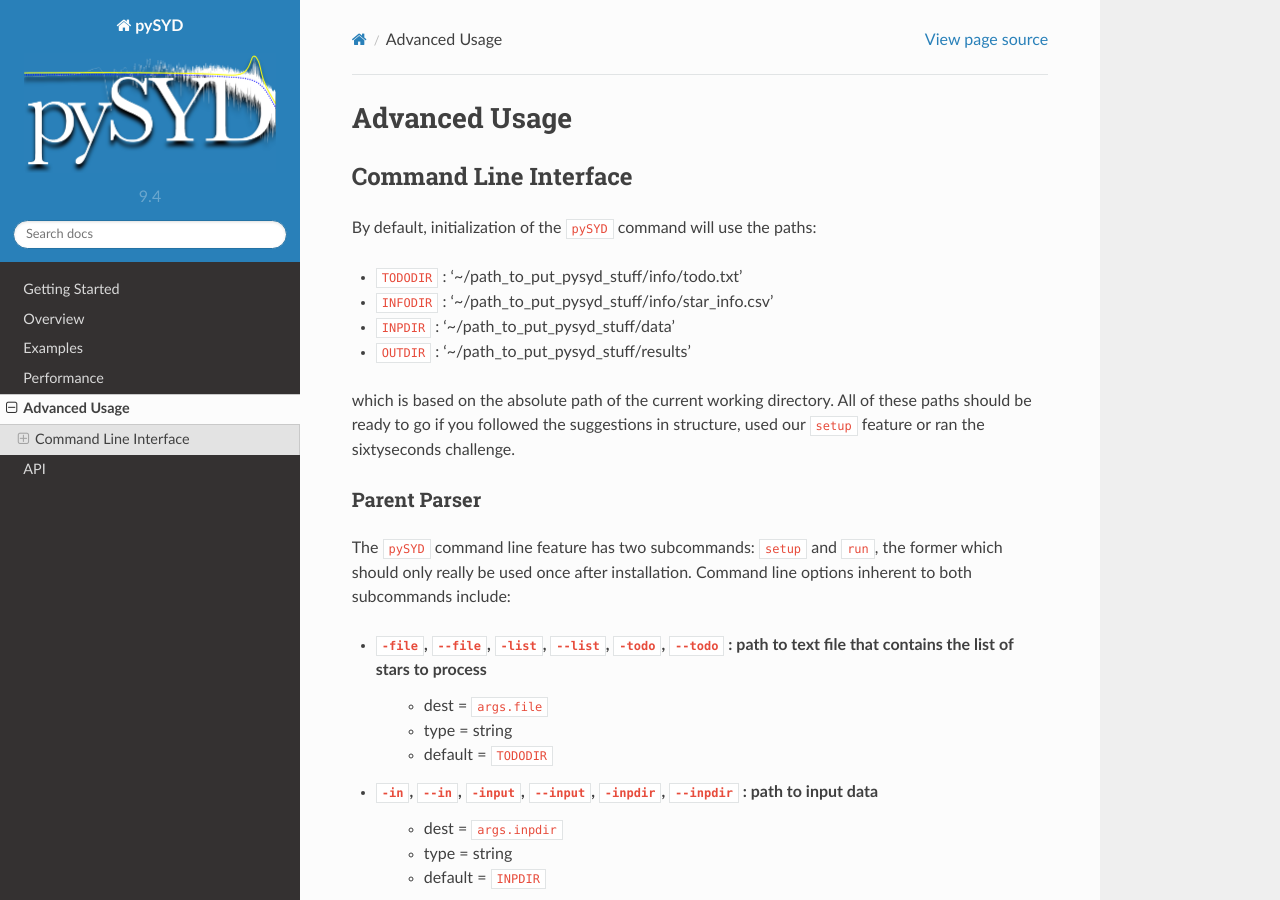
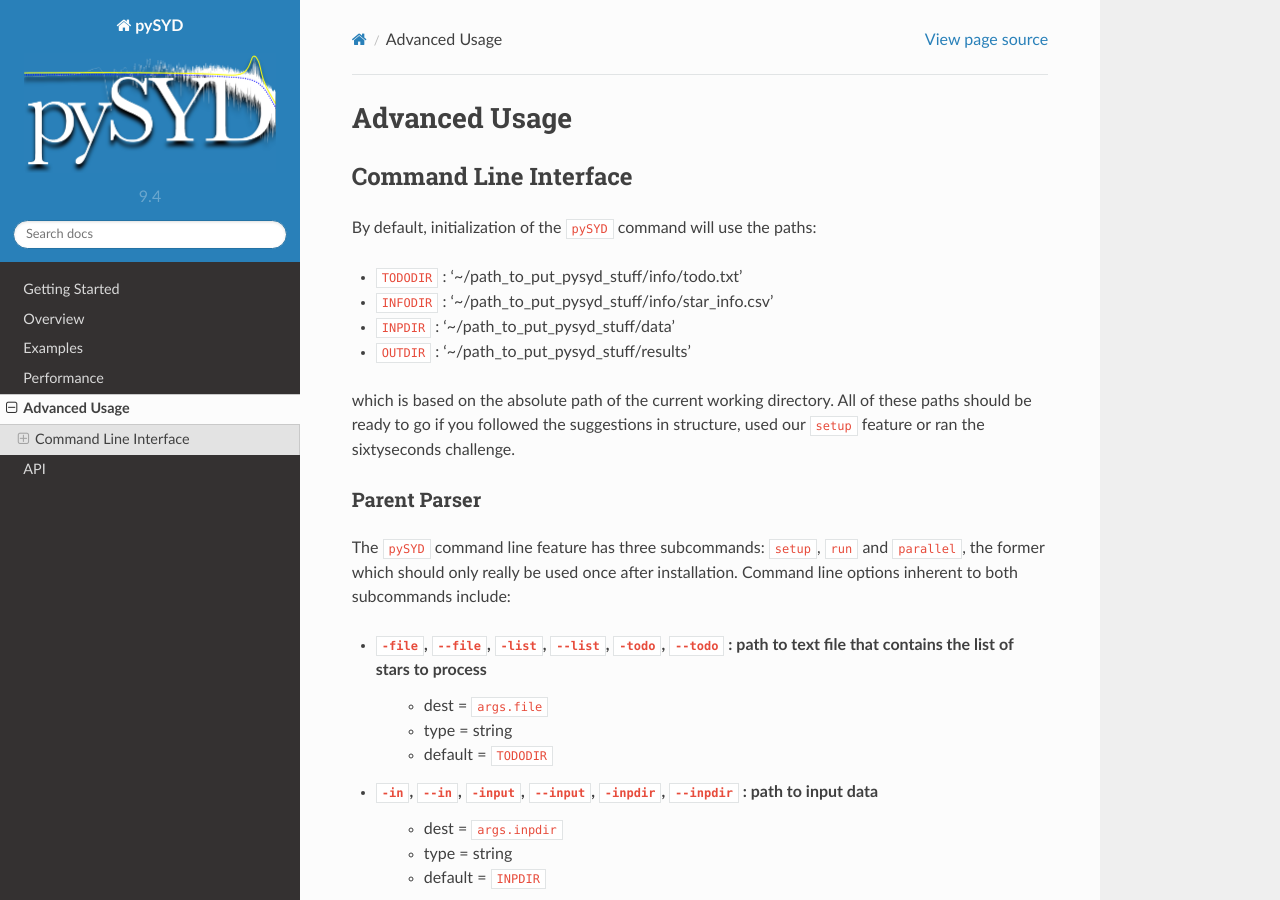
Before and after one commit to ashleychontos/pySYD, a Sphinx documentation site: the page built from docs/advanced.rst, in a window 1280 px wide and 900 px high. Built offline with Sphinx 7.4.7 and the Read the Docs theme 2.0.0, drawn with Linux system fonts in a browser that asks for light colours.

Commit message:
Update advanced.rst

```diff
--- a/docs/advanced.rst
+++ b/docs/advanced.rst
@@ -22,7 +22,7 @@ challenge.
 Parent Parser
 +++++++++++++
 
-The ``pySYD`` command line feature has two subcommands: ``setup`` and ``run``, the former which should only really
+The ``pySYD`` command line feature has three subcommands: ``setup``, ``run`` and ``parallel``, the former which should only really
 be used once after installation. Command line options inherent to both subcommands include:
 
 - ``-file``, ``--file``, ``-list``, ``--list``, ``-todo``, ``--todo`` : path to text file that contains the list of stars to process
```
